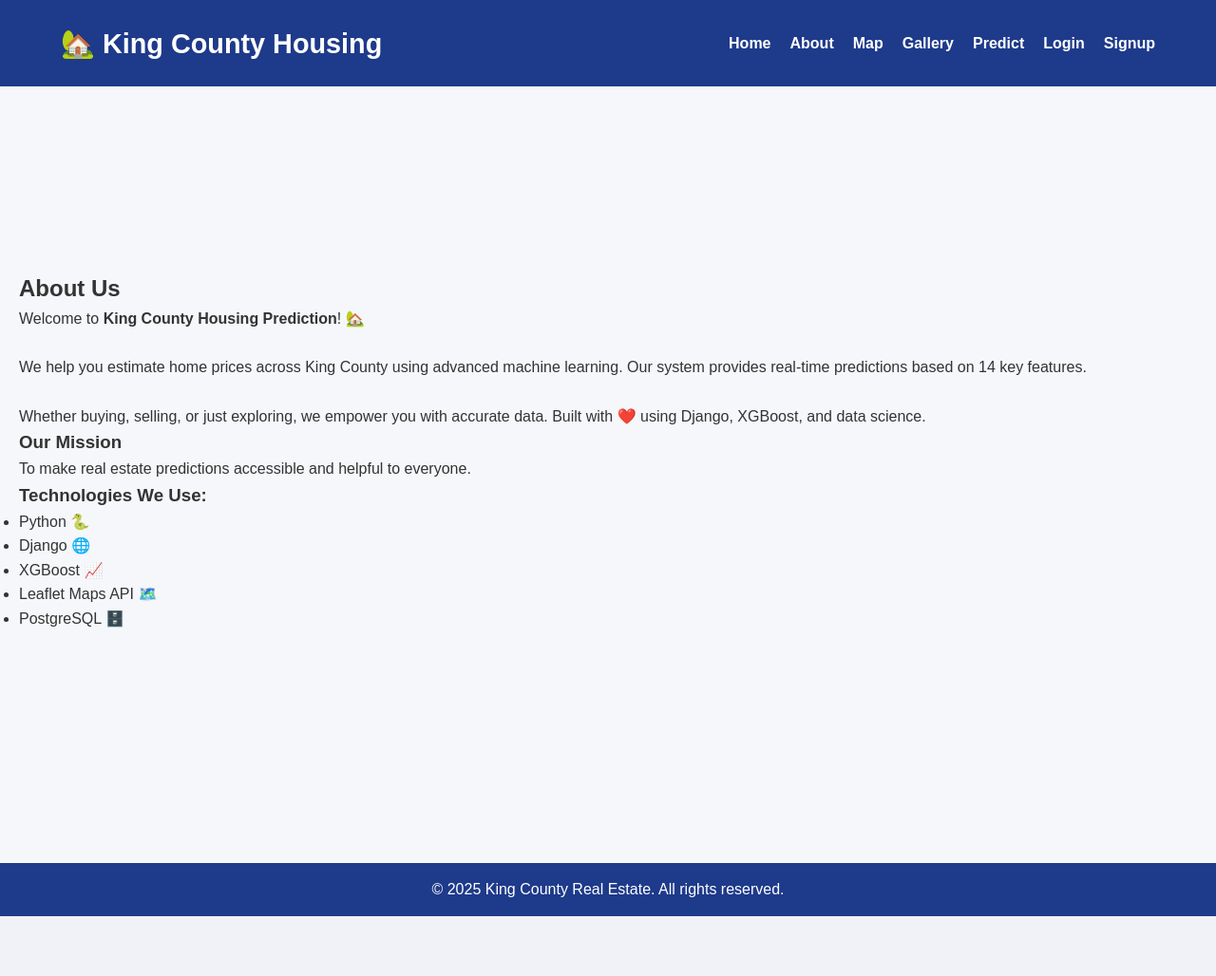
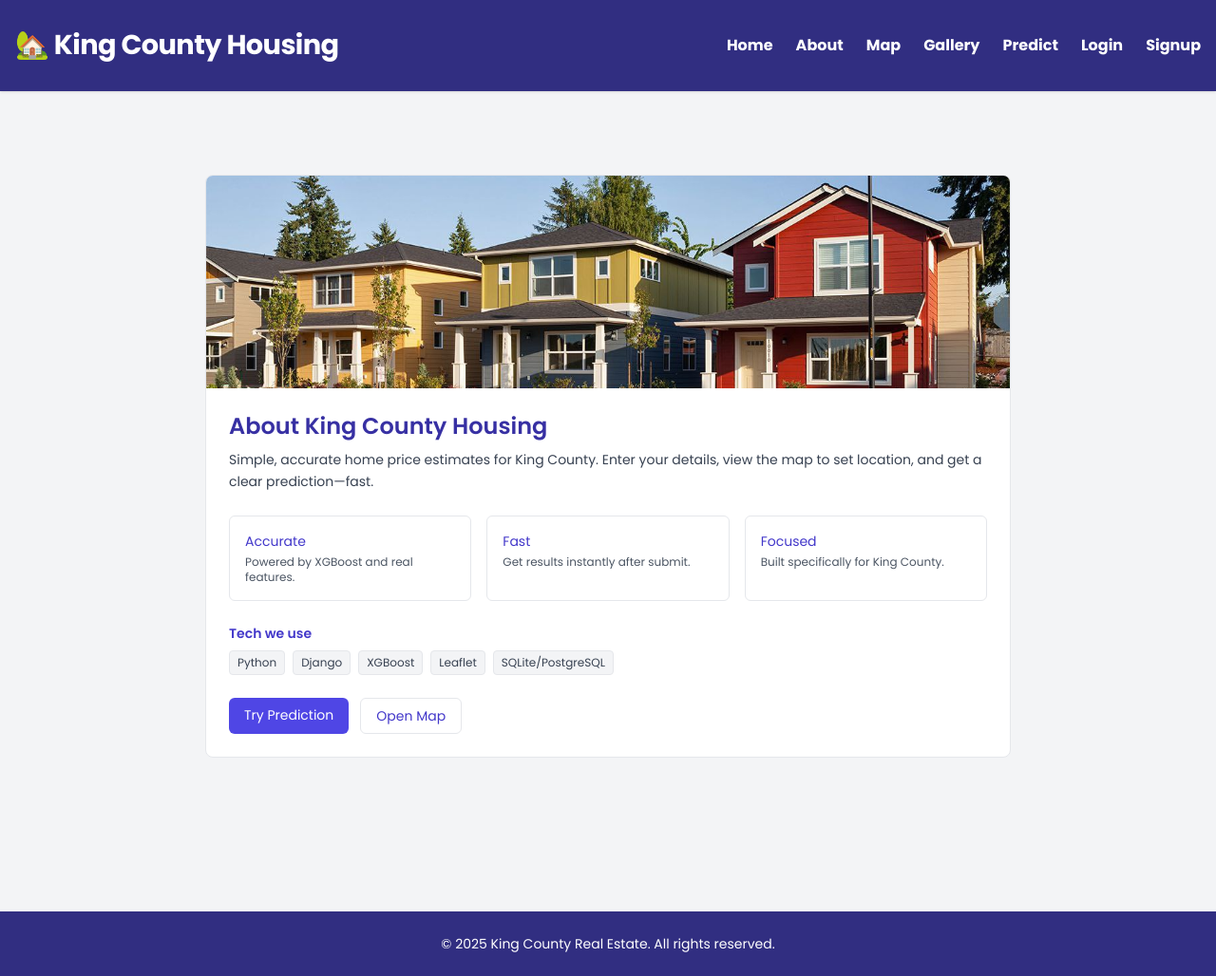
Before and after one commit to amirhosssein0/Smart-Web, a Django app: page /about-us/ in a window 1280 px wide. Shown: the whole page at 95% size. Before the commit the page ends 965 px from the top, so only its background shows below. Run offline with Django 5.2, Linux system fonts and the light colour scheme; some libraries are stand-ins or nearby versions.

Commit message:
UI/UX improvments

```diff
--- a/base/static/base/js/base.js
+++ b/base/static/base/js/base.js
@@ -1,10 +1,13 @@
 // Smooth Scroll for links
-document.querySelectorAll('a[href^="#"]').forEach(anchor => {
-    anchor.addEventListener('click', function (e) {
-        e.preventDefault();
-
-        document.querySelector(this.getAttribute('href')).scrollIntoView({
-            behavior: 'smooth'
+document.addEventListener('DOMContentLoaded', function () {
+    // Smooth Scroll for hash links (kept minimal)
+    document.querySelectorAll('a[href^="#"]').forEach(function(anchor) {
+        anchor.addEventListener('click', function (e) {
+            var target = document.querySelector(this.getAttribute('href'));
+            if (target) {
+                e.preventDefault();
+                target.scrollIntoView({ behavior: 'smooth' });
+            }
         });
     });
 });
--- a/base/templates/base/base.html
+++ b/base/templates/base/base.html
@@ -7,18 +7,25 @@
   <meta name="description" content="Find your ideal home in King County. Browse properties, view maps, and get predictions.">
   <meta name="author" content="King County Real Estate">
   <meta name="keywords" content="King County, housing, real estate, map, property prediction">
+  <meta name="theme-color" content="#1e3a8a">
 
   <meta property="og:title" content="King County Housing">
   <meta property="og:description" content="Find the best properties in King County.">
   <meta property="og:image" content="{% static 'images/og-image.jpg' %}">
   <meta property="og:url" content="{% url 'pages:home' %}">
 
+  <!-- Fonts -->
+  <link href="https://fonts.googleapis.com/css2?family=Poppins:wght@400;600;700&display=swap" rel="stylesheet">
+
+  <!-- Tailwind CSS (CDN) -->
+  <script src="https://cdn.tailwindcss.com"></script>
+
   <link rel="stylesheet" href="{% static 'base/css/base.css' %}">
   <script src="{% static 'base/js/base.js' %}" defer></script>
 
   <title>{% block title %}King County Housing{% endblock %}</title>
 </head>
-<body class="bg-gray-100 text-gray-800 font-sans">
+<body class="bg-gray-100 text-gray-800" style="font-family: 'Poppins', ui-sans-serif, system-ui, -apple-system, Segoe UI, Roboto, Helvetica, Arial, 'Apple Color Emoji', 'Segoe UI Emoji';">
 
   {% include 'base/header.html' %}
 
--- a/base/templates/base/footer.html
+++ b/base/templates/base/footer.html
@@ -1,3 +1,5 @@
-<footer class="bg-indigo-900 text-white text-center py-4 mt-10 shadow-inner">
-  <p class="text-sm">© 2025 King County Real Estate. All rights reserved.</p>
+<footer class="bg-indigo-900 text-white text-center py-6 mt-16">
+  <div class="max-w-7xl mx-auto px-4">
+    <p class="text-sm">© 2025 King County Real Estate. All rights reserved.</p>
+  </div>
 </footer>
--- a/base/templates/base/header.html
+++ b/base/templates/base/header.html
@@ -1,20 +1,21 @@
-<header class="bg-indigo-900 text-white py-4 shadow-md">
-    <div class="container flex justify-between items-center mx-auto px-4 max-w-7xl">
-      <h1 class="text-2xl font-bold">
-        <a href="{% url 'pages:home' %}" aria-label="Home" class="hover:text-indigo-300 transition">🏡 King County Housing</a>
+<header class="bg-indigo-900 text-white shadow">
+    <div class="flex justify-between items-center mx-auto px-4 max-w-7xl h-14">
+      <h1 class="text-xl sm:text-2xl font-bold tracking-tight">
+        <a href="{% url 'pages:home' %}" aria-label="Home" class="hover:text-indigo-300 transition-colors">🏡 King County Housing</a>
       </h1>
+
       <nav>
-        <ul class="flex space-x-6 font-semibold">
-          <li><a href="{% url 'pages:home' %}" class="hover:text-indigo-300 transition">Home</a></li>
-          <li><a href="{% url 'pages:aboutus' %}" class="hover:text-indigo-300 transition">About</a></li>
-          <li><a href="{% url 'pages:map' %}" class="hover:text-indigo-300 transition">Map</a></li>
-          <li><a href="{% url 'pages:gallery' %}" class="hover:text-indigo-300 transition">Gallery</a></li>
-          <li><a href="{% url 'predict:predict' %}" class="hover:text-indigo-300 transition">Predict</a></li>
+        <ul class="flex gap-4 sm:gap-6 font-semibold">
+          <li><a href="{% url 'pages:home' %}" class="hover:text-indigo-300 transition-colors">Home</a></li>
+          <li><a href="{% url 'pages:aboutus' %}" class="hover:text-indigo-300 transition-colors">About</a></li>
+          <li><a href="{% url 'pages:map' %}" class="hover:text-indigo-300 transition-colors">Map</a></li>
+          <li><a href="{% url 'pages:gallery' %}" class="hover:text-indigo-300 transition-colors">Gallery</a></li>
+          <li><a href="{% url 'predict:predict' %}" class="hover:text-indigo-300 transition-colors">Predict</a></li>
           {% if user.is_authenticated %}
-          <li><a href="{% url 'account:logout' %}" class="hover:text-red-300 transition">Logout</a></li>
+          <li><a href="{% url 'account:logout' %}" class="hover:text-red-300 transition-colors">Logout</a></li>
           {% else %}
-          <li><a href="{% url 'account:login' %}" class="hover:text-indigo-300 transition">Login</a></li>
-          <li><a href="{% url 'account:signup' %}" class="hover:text-indigo-300 transition">Signup</a></li>
+          <li><a href="{% url 'account:login' %}" class="hover:text-indigo-300 transition-colors">Login</a></li>
+          <li><a href="{% url 'account:signup' %}" class="hover:text-indigo-300 transition-colors">Signup</a></li>
           {% endif %}
         </ul>
       </nav>
--- a/pages/templates/pages/aboutus.html
+++ b/pages/templates/pages/aboutus.html
@@ -1,31 +1,49 @@
 {% extends 'base/base.html' %}
+{% load static %}
 
 {% block title %}About Us | King County Homes{% endblock %}
 
 {% block content %}
-<br><br><br><br><br><br>
-<section class="max-w-5xl mx-auto px-6 py-16 bg-white rounded-lg shadow-md mt-10">
-  <h2 class="text-3xl font-bold text-indigo-800 mb-6">About Us</h2>
-  <p class="text-lg text-gray-700 mb-6 leading-relaxed">
-    Welcome to <strong>King County Housing Prediction</strong>! 🏡<br><br>
-    We help you estimate home prices across King County using advanced machine learning. Our system provides real-time predictions based on 14 key features.<br><br>
-    Whether buying, selling, or just exploring, we empower you with accurate data. Built with ❤️ using Django, XGBoost, and data science.
-  </p>
+<section class="max-w-4xl mx-auto px-6 py-12">
+  <div class="bg-white rounded-lg border overflow-hidden">
+    <img src="{% static 'base/images/house1.jpg' %}" alt="About King County Housing" class="w-full h-56 object-cover">
+    <div class="p-6">
+      <h1 class="text-2xl font-semibold text-indigo-800 mb-2">About King County Housing</h1>
+      <p class="text-gray-700 text-sm leading-relaxed mb-6">
+        Simple, accurate home price estimates for King County. Enter your details, view the map to set location, and get a clear prediction—fast.
+      </p>
 
-  <div class="mt-8">
-    <h3 class="text-2xl font-semibold text-indigo-700 mb-3">Our Mission</h3>
-    <p class="text-gray-700 mb-6">To make real estate predictions accessible and helpful to everyone.</p>
+      <div class="grid grid-cols-1 sm:grid-cols-3 gap-4 mb-6">
+        <div class="rounded-md border p-4">
+          <p class="text-sm font-medium text-indigo-700 mb-1">Accurate</p>
+          <p class="text-xs text-gray-600">Powered by XGBoost and real features.</p>
+        </div>
+        <div class="rounded-md border p-4">
+          <p class="text-sm font-medium text-indigo-700 mb-1">Fast</p>
+          <p class="text-xs text-gray-600">Get results instantly after submit.</p>
+        </div>
+        <div class="rounded-md border p-4">
+          <p class="text-sm font-medium text-indigo-700 mb-1">Focused</p>
+          <p class="text-xs text-gray-600">Built specifically for King County.</p>
+        </div>
+      </div>
 
-    <h3 class="text-2xl font-semibold text-indigo-700 mb-3">Technologies We Use:</h3>
-    <ul class="list-disc list-inside text-gray-600">
-      <li>Python 🐍</li>
-      <li>Django 🌐</li>
-      <li>XGBoost 📈</li>
-      <li>Leaflet Maps API 🗺️</li>
-      <li>PostgreSQL 🗄️</li>
-    </ul>
+      <div class="mb-6">
+        <h2 class="text-sm font-semibold text-indigo-700 mb-2">Tech we use</h2>
+        <div class="flex flex-wrap gap-2 text-xs text-gray-700">
+          <span class="px-2 py-1 rounded bg-gray-100 border">Python</span>
+          <span class="px-2 py-1 rounded bg-gray-100 border">Django</span>
+          <span class="px-2 py-1 rounded bg-gray-100 border">XGBoost</span>
+          <span class="px-2 py-1 rounded bg-gray-100 border">Leaflet</span>
+          <span class="px-2 py-1 rounded bg-gray-100 border">SQLite/PostgreSQL</span>
+        </div>
+      </div>
+
+      <div class="flex gap-3">
+        <a href="{% url 'predict:predict' %}" class="inline-block bg-indigo-600 hover:bg-indigo-700 text-white text-sm px-4 py-2 rounded-md">Try Prediction</a>
+        <a href="{% url 'pages:map' %}" class="inline-block bg-white border hover:bg-gray-50 text-indigo-700 text-sm px-4 py-2 rounded-md">Open Map</a>
+      </div>
+    </div>
   </div>
 </section>
-<br><br><br><br>
-<br><br><br><br>
 {% endblock %}
```
Also changed, not shown: pages/templates/pages/home.html (+16 -20 lines), pages/templates/pages/map.html (+4 -6 lines), predict/templates/predict/form.html (+7 -7 lines), base/static/base/images/aboutus.jpg (deleted), 2 other files.
